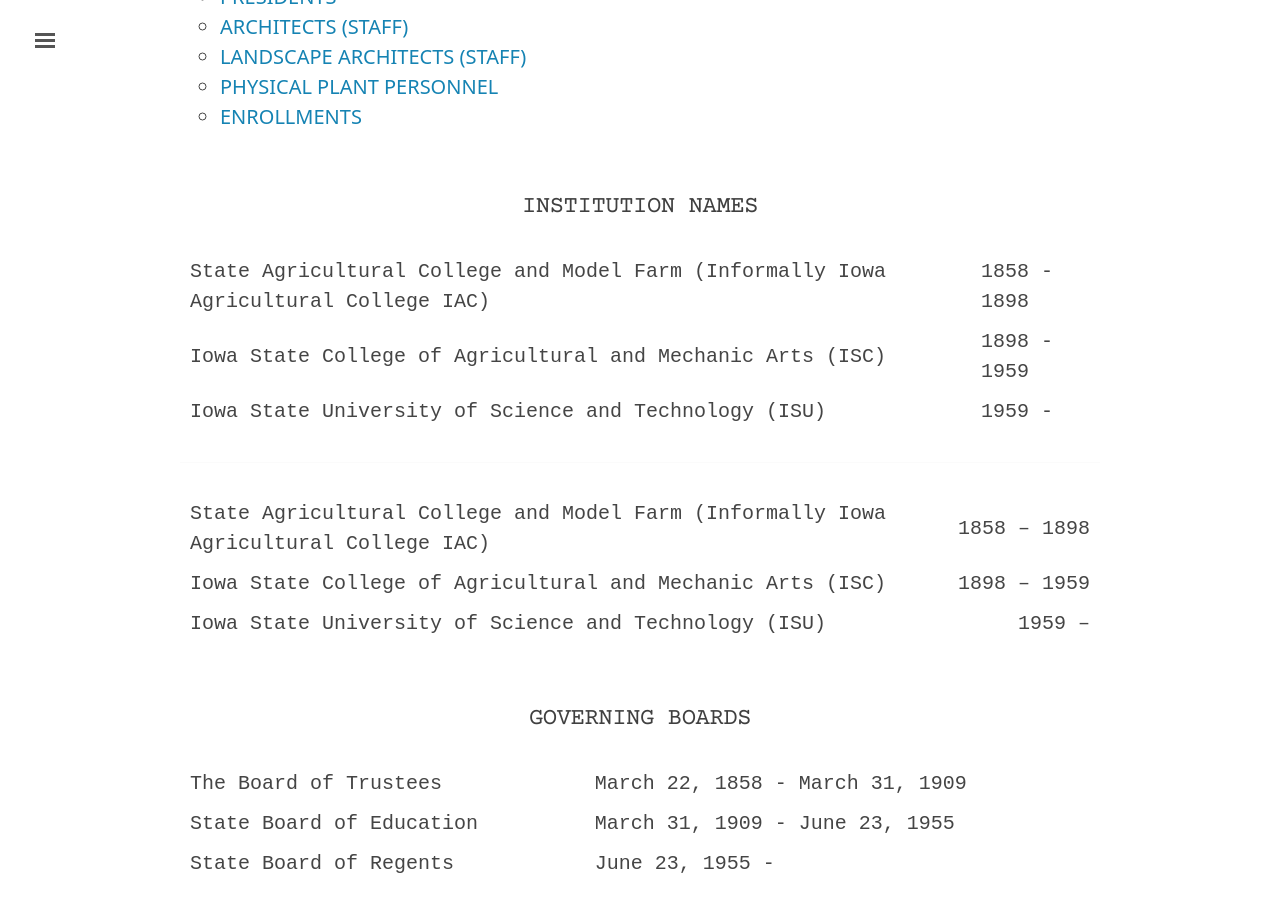
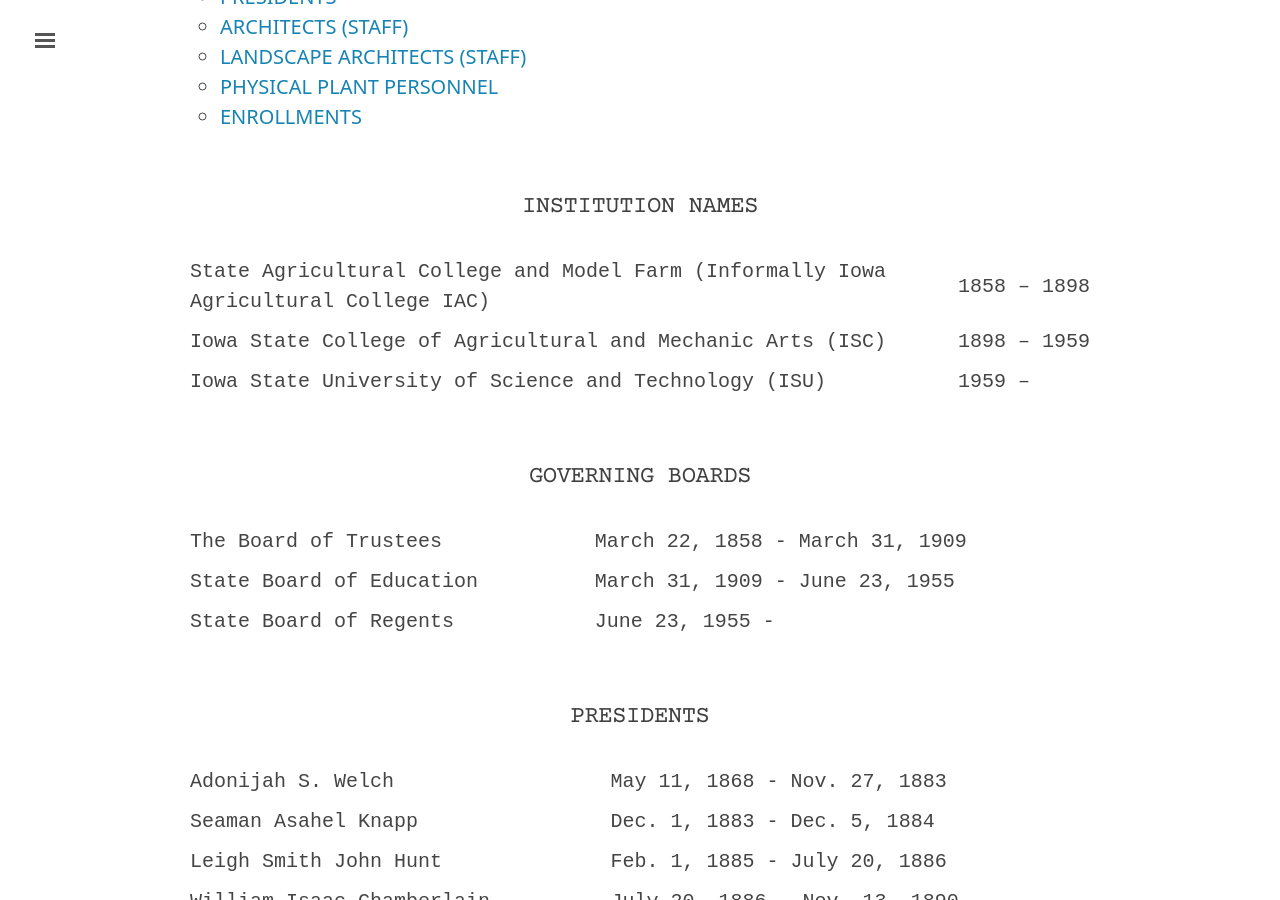
Before and after one commit to emanderson811/day-edition, a Jekyll site: the page built from _texts/1001day-appendices.md, in a window 1280 px wide and 900 px high, scrolled down 377 px. Built offline with Jekyll 4.4.1, drawn with Linux system fonts in a browser that asks for light colours.

Commit message:
Update 1001day-appendices.md

```diff
--- a/_texts/1001day-appendices.md
+++ b/_texts/1001day-appendices.md
@@ -17,37 +17,19 @@
 <table>
   <tr>
     <td>State Agricultural College and Model Farm (Informally Iowa Agricultural College IAC)</td>
-    <td>1858 - 1898</td>
-  </tr>
-  <tr>
-    <td>Iowa State College of Agricultural and Mechanic Arts (ISC)</td>
-    <td>1898 - 1959</td>
-  </tr>
-  <tr>
-    <td>Iowa State University of Science and Technology (ISU)</td>
-    <td>1959 - </td>
-  </tr>
-</table>
-
-________
-
-<table style="width: 100%;">
-  <tr>
-    <td>State Agricultural College and Model Farm (Informally Iowa Agricultural College IAC)</td>
-    <td style="white-space: nowrap; text-align: right;">1858 – 1898</td>
+    <td nowrap>1858 – 1898</td>
   </tr>
 
   <tr>
     <td>Iowa State College of Agricultural and Mechanic Arts (ISC)</td>
-    <td style="white-space: nowrap; text-align: right;">1898 – 1959</td>
+    <td nowrap>1898 – 1959</td>
   </tr>
 
   <tr>
     <td>Iowa State University of Science and Technology (ISU)</td>
-    <td style="white-space: nowrap; text-align: right;">1959 – </td>
+    <td nowrap>1959 –     </td>
   </tr>
 </table>
-
 
 ## GOVERNING BOARDS
 
@@ -142,10 +124,20 @@
 </table>
 
 
-|University Architects ||
-|:-----------|------------------------:|
-|1966 - 1976 | H. Summerfield Day |
-|1976 - | Everett D. Swagert |
+<table>
+  <tr>
+    <th>University Architects</th>
+  </tr>
+  <tr>
+    <td>1966 - 1976</td>
+    <td>H. Summerfield Day</td>
+  </tr>
+  <tr>
+    <td>1976 -     </td>
+    <td>Everett D. Swagert</td>
+  </tr>
+</table>
+
 
 ## LANDSCAPE ARCHITECTS (STAFF)
 
```
